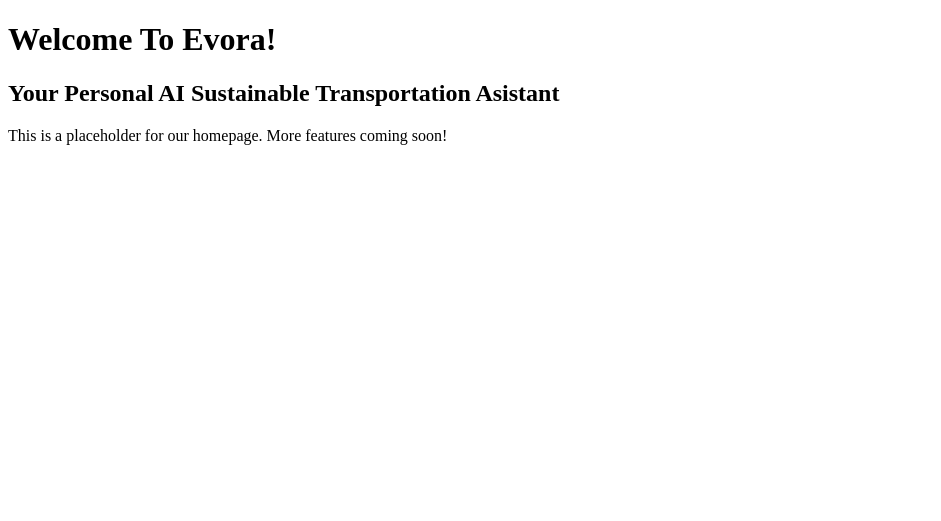
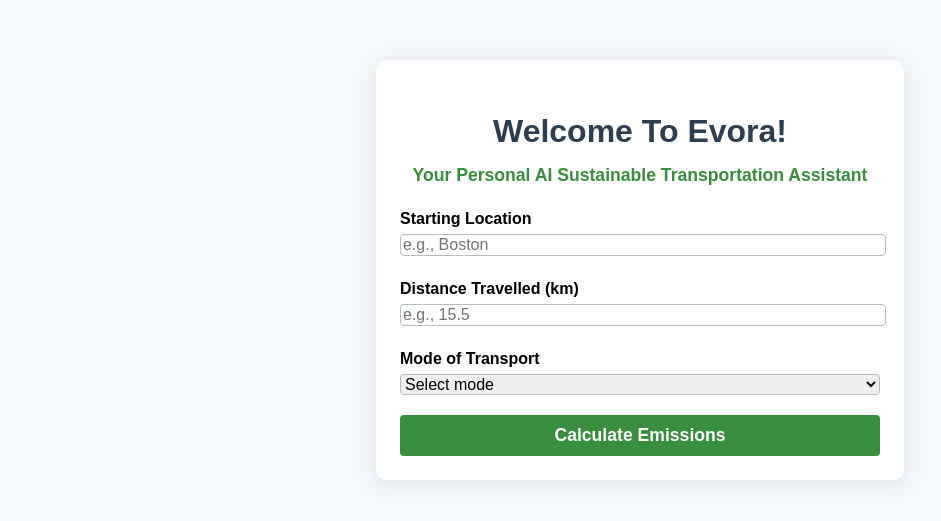
Before and after one commit to ashank2/Aryan-Shanker-Final-Project, a Flask app: page / in a window 1280 px wide. Shown: the top 521 px of the page, without its empty margins (0-941 px from the left). Run offline with Flask 3, Linux system fonts and the light colour scheme.

Commit message:
HTML Code For Web App Development

```diff
--- a/templates/index.html
+++ b/templates/index.html
@@ -3,12 +3,107 @@
 <head>
     <meta charset="UTF-8">
     <meta name="viewport" content="width=device-width, initial-scale=1.0">
-    <title>Evora | Sustainable Transportation Asistant</title>
+    <title>Evora | Sustainable Transportation Assistant</title>
+    <!-- In the below lines, from line 10 to line 67, CSS styles was used for the creation of the
+     landing page. I wanted to beautify it slightly, therefore I used AI for help and for debugging.
+     Styles include font, background color, container layout, elements of the form and the result box
+     after the user inputs their transportation details. -->
+    <style>
+        body {
+            font-family: Arial, sans-serif;  /* Sets the font for the page. */
+            background: #f4f8fb; /* Light background color. */
+            margin: 0;
+            padding: 0;
+        }
+        .container {
+        max-width: 480px; /* Reducing the size of the container (user input's box). */
+        margin: 60px auto; /* Centering the container vertically. */
+        background: #fff; /* White background for the form. */
+        padding: 32px 24px 24px 24px; /* Adding some space inside the container amongst elements. */
+        border-radius: 10px; /* Rounding the corners of the container. */
+        box-shadow: 0 4px 24px rgba(44,62,80,0.10); /* A bit of shadow for design purposes. */
+        }
+    h1 { /* Dark Blue Heading. */
+        color: #2c3e50;
+        text-align: center;
+        margin-bottom: 8px;
+    }
+    h2 { /* Green Subheading. */
+        color: #388e3c;
+        text-align: center;
+        font-size: 1.1em;
+        margin-bottom: 24px;
+    }
+    label { /* Labels for the user inputs. */
+        font-weight: bold;
+        display: block;
+        margin-top: 14px;
+        margin-bottom: 6px;
+    }
+    input, select { /* Creating the dropdown select menu for users to input their commute information. */
+        width: 100%;
+        margin-bottom: 10px;
+        border: 1px solid #b0bec5;
+        border-radius: 4px;
+        font-size: 1em;
+    }
+    button { /* Creating the "calculating emissions" button in green color. */
+        width: 100%;
+        padding: 10px 0;
+        background: #388e3c;
+        color: #fff;
+        border: none;
+        border-radius: 4px;
+        font-size: 1.1em;
+        font-weight: bold;
+        margin-top: 10px;
+        cursor: pointer;
+    }
+    .result { /* Managining the emissions result box, adding a light blue shade in the result box. */
+        background: #e3f2fd;
+        border-left: 4px solid #388e3c;
+        margin-top: 24px;
+        padding: 14px;
+        border-radius: 6px;
+        color: #2c3e50;
+        font-size: 1.05em;
+    }
+    </style>
 </head>
 <body>
-    <h1>Welcome To Evora!</h1>
-    <h2>Your Personal AI Sustainable Transportation Asistant</h2>
-    <p>This is a placeholder for our homepage. More features coming soon!</p>
+    <!-- Landing Page Content: -->
+    <div class="container">
+        <h1>Welcome To Evora!</h1> <!--Main Heading-->
+        <h2>Your Personal AI Sustainable Transportation Assistant</h2> <!--Subheading-->
+        <!-- Form To Collect User's Inputs - Collecting Location, Distance & Mode Of Transport: -->
+         <!-- AI was used for debugging purposes in line 82, line 85, line 88 to 89, lines 102 to 106. -->
+        <form method="post">
+            <label for="location">Starting Location</label>
+            <input type="text" id="location" name="location" placeholder="e.g., Boston" required autocomplete="off">
 
+            <label for="distance">Distance Travelled (km)</label>
+            <input type="number" id="distance" name="distance" step="0.1" placeholder="e.g., 15.5" required>
+
+            <label for="mode">Mode of Transport</label>
+            <select id="mode" name="mode" required>
+                <option value="" disabled selected>Select mode</option>
+                <option value="car">Car</option>
+                <option value="bus">Bus</option>
+                <option value="train">Train</option>
+                <option value="bicycle">Bicycle</option>
+                <option value="walking">Walking</option>
+                <option value="plane">Plane</option>
+            </select>
+
+            <button type="submit">Calculate Emissions</button>
+        </form>
+
+        <!--Display the emissions results  after the user submits he form.-->
+        {% if result %}
+            <div class="result">
+                {{ result|safe }}
+            </div>
+        {% endif %}
+    </div>
 </body>
 </html>
```
